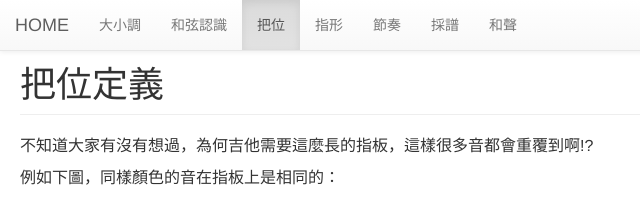
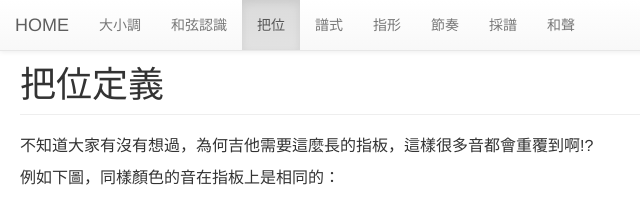
Before and after one commit to LZong-tw/musictheoryonguitar, a plain HTML site: page fret_position.html in a window 1280 px wide. Shown: the top 197 px of the page, 0-640 px from the left. Drawn offline with nearby package versions, Linux system fonts and the light colour scheme.

Commit message:
語法修正

```diff
--- a/fret_position.html
+++ b/fret_position.html
@@ -27,6 +27,7 @@
         <li><a href="majorminor.html">大小調</a></li>
         <li><a href="chords.html">和弦認識</a></li>
         <li class="active"><a href="#">把位<span class="sr-only">(current)</span></a></li>
+        <li><a href="spectral.html">譜式</a></li>
         <li><a href="shapes.html">指形</a></li>
         <li><a href="#">節奏</a></li>
         <li><a href="#">採譜</a></li>
```
